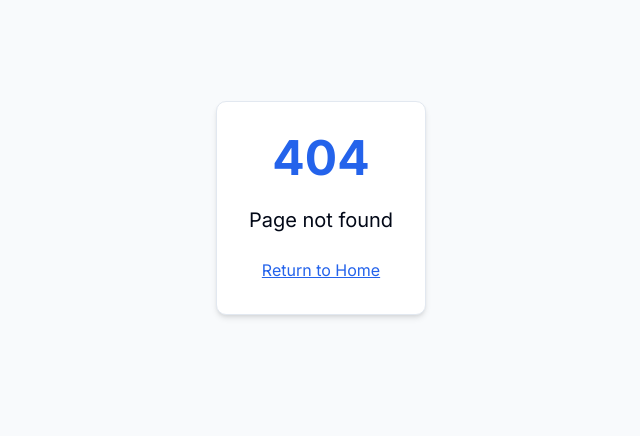
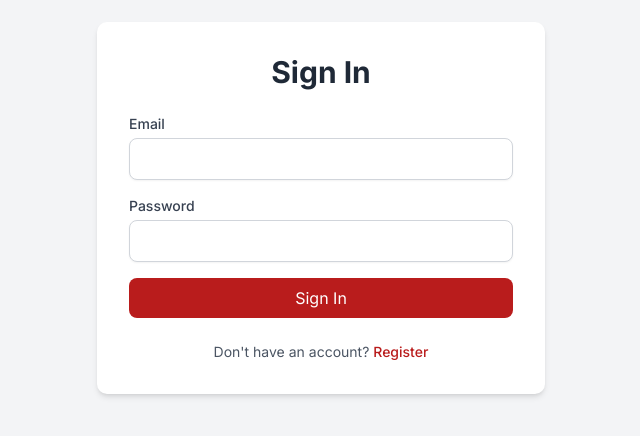
Before and after one commit to SurafelTeka/Visit-Oromiya, a React (Vite) app: page /signin-register in a window 1280 px wide. Before the commit this address had no page. Shown: the part 192-628 px from the top of the page, without its empty margins (319-959 px from the left). Built offline with nearby package versions, Linux system fonts and the light colour scheme.

Commit message:
packages page and destiantion page footer, fixed routes

```diff
--- a/src/App.tsx
+++ b/src/App.tsx
@@ -9,7 +9,9 @@ import Admin from "./pages/Admin";
 import NotFound from "./pages/NotFound";
 import Destinations from "./pages/Destinations";
 import PackageDetail from "./pages/PackageDetail";
-import Checkout from "./pages/Checkout";
+import Checkout from "./pages/CheckoutPage"; // Note: You have Checkout and CheckoutPage imported, might be a duplicate
+import TourPackages from "./components/TourPackages"; // Correctly imported
+import SignInRegisterPage from "./pages/SignInRegisterPage";
 import Ecommerce from "./pages/Ecommerce";
 import ProductPage from "./pages/ProductPage";
 import Login from "./pages/Login";
@@ -21,7 +23,7 @@ import TodaysPicks from "./pages/TodaysPicks";
 import NewArrivals from "./pages/NewArrivals";
 import CulturalFinds from "./pages/CulturalFinds";
 import HandmadeTreasures from "./pages/HandmadeTreasures";
-import CheckoutPage from "./pages/CheckoutPage";
+import CheckoutPage from "./pages/CheckoutPage"; // Duplicate import if Checkout is the same
 import ChapaSuccess from "./pages/ChapaSuccess";
 import ChapaFail from "./pages/ChapaFail";
 
@@ -41,8 +43,11 @@ const App = () => (
               <Route path="/destination/:id" element={<Destinations />} />
               <Route path="/ecommerce" element={<Ecommerce />} />
               <Route path="/package/:id" element={<PackageDetail />} />
-              <Route path="/packages" element={<Index />} />
-              <Route path="/checkout/" element={<CheckoutPage />} />
+              {/* REMOVED: <Route path="/packages" element={<Index />} /> */}
+              <Route path="/packages" element={<TourPackages />} />{" "}
+              {/* KEPT THIS ONE */}
+              <Route path="/checkout/" element={<CheckoutPage />} />{" "}
+              {/* Assuming this is the correct CheckoutPage */}
               <Route path="/admin" element={<Admin />} />
               <Route path="*" element={<NotFound />} />
               <Route path="/product/:id" element={<ProductPage />} />
@@ -51,12 +56,15 @@ const App = () => (
               <Route path="/todays-picks" element={<TodaysPicks />} />
               <Route path="/new-arrivals" element={<NewArrivals />} />
               <Route path="/cultural-finds" element={<CulturalFinds />} />
-              <Route path="/handmade-treasures" element={<HandmadeTreasures />} />
-
+              <Route
+                path="/handmade-treasures"
+                element={<HandmadeTreasures />}
+              />
               <Route path="/login" element={<Login />} />
               <Route path="/register" element={<Register />} />
               <Route path="/success" element={<ChapaSuccess />} />
               <Route path="/fail" element={<ChapaFail />} />
+              <Route path="/signin-register" element={<SignInRegisterPage />} />
             </Routes>
           </BrowserRouter>
         </CartProvider>
--- a/src/components/ProductPageHeader.tsx
+++ b/src/components/ProductPageHeader.tsx
@@ -1,15 +1,15 @@
 import React, { useState, useEffect } from "react";
 import { useNavigate } from "react-router-dom";
-import { useCart } from "../hooks/useCart";
 import { ShoppingCart, MapPin } from "lucide-react";
-import RequestItemModal from "./RequestItemModal"; // Import the modal component
+import RequestItemModal from "./RequestItemModal";
+import { useCart } from "../hooks/useCart"; // Assuming this is defined elsewhere
 
 const ProductPageHeader: React.FC = () => {
   const navigate = useNavigate();
   const { cartItems, getCartCount } = useCart();
   const [location, setLocation] = useState<string>("Deliver to...");
   const [error, setError] = useState<string | null>(null);
-  const [showRequestModal, setShowRequestModal] = useState(false); // State for modal visibility
+  const [showRequestModal, setShowRequestModal] = useState(false);
 
   useEffect(() => {
     const getLocation = () => {
@@ -32,7 +32,6 @@ const ProductPageHeader: React.FC = () => {
             }
             const data = await response.json();
             if (data) {
-              // Compose a general address string
               const addressParts = [
                 data.locality,
                 data.principalSubdivision,
@@ -48,7 +47,6 @@ const ProductPageHeader: React.FC = () => {
           }
         },
         (err) => {
-          // Handle errors
           setLocation("Deliver to Location Denied");
         }
       );
@@ -62,21 +60,13 @@ const ProductPageHeader: React.FC = () => {
     email?: string;
     description: string;
   }) => {
-    // In a real application, you would send this data to your backend
     console.log("Item Request Submitted:", data);
-    // The modal itself handles the "We will get back to you" message and closing
   };
 
   return (
     <header className="sticky top-0 z-50 bg-white shadow-md">
-      {/* Top navigation */}
-      {/* Changed to flex-wrap to allow elements to wrap on smaller screens */}
-      {/* justify-between ensures space is distributed when not wrapped */}
       <div className="flex flex-wrap items-center justify-between px-6 py-4 max-w-7xl mx-auto">
-        {/* Left Section: Logo, Deliver To, Request Item Button */}
-        {/* Added mb-4 for spacing when items wrap on small screens */}
         <div className="flex items-center mb-4 sm:mb-0">
-          {/* Logo */}
           <div
             onClick={() => navigate("/")}
             className="text-2xl font-bold text-red-700 cursor-pointer mr-4"
@@ -84,8 +74,6 @@ const ProductPageHeader: React.FC = () => {
             Zenbil Vendor
           </div>
 
-          {/* Deliver to */}
-          {/* hidden md:flex to hide on small devices, flex-shrink-0 to prevent shrinking */}
           <button
             onClick={() => window.location.reload()}
             className="hidden md:flex items-center gap-2 text-sm text-gray-700 bg-gray-100 hover:bg-gray-200 border border-gray-200 rounded-full px-4 py-1 shadow-sm transition-colors duration-150 focus:outline-none focus:ring-2 focus:ring-red-400 mr-4 flex-shrink-0"
@@ -97,8 +85,6 @@ const ProductPageHeader: React.FC = () => {
             </span>
           </button>
 
-          {/* Request Item Button */}
-          {/* flex to always show, flex-shrink-0 to prevent shrinking */}
           <button
             onClick={() => setShowRequestModal(true)}
             className="flex bg-red-700 text-white px-4 py-2 rounded-full text-sm font-medium hover:bg-red-800 transition-colors flex-shrink-0"
@@ -107,11 +93,6 @@ const ProductPageHeader: React.FC = () => {
           </button>
         </div>
 
-        {/* Search Bar */}
-        {/* w-full on small, flex-grow on large to take space */}
-        {/* order-last on small devices to push it to the bottom line */}
-        {/* sm:order-none to revert to normal order on larger screens */}
-        {/* mt-4 for spacing on small screens, px-0 to remove default horizontal padding */}
         <div className="w-full order-last sm:order-none sm:w-auto flex-grow max-w-lg mt-4 sm:mt-0 px-0 sm:px-4">
           <input
             type="text"
@@ -120,13 +101,14 @@ const ProductPageHeader: React.FC = () => {
           />
         </div>
 
-        {/* Right-side buttons (Sign In, Cart) */}
-        {/* ml-auto pushes them to the far right on the current line */}
         <div className="flex items-center space-x-6 text-sm font-medium text-gray-700 ml-auto flex-shrink-0">
-          <button className="hover:text-red-600 hidden sm:block">
+          {/* Sign In Button: Added onClick to navigate */}
+          <button
+            className="hidden sm:block hover:text-red-600"
+            onClick={() => navigate("/signin-register")}
+          >
             Sign In
-          </button>{" "}
-          {/* Hidden on very small screens to save space */}
+          </button>
           <button
             onClick={() => navigate("/cart")}
             className="relative hover:text-red-600 flex items-center"
@@ -142,7 +124,6 @@ const ProductPageHeader: React.FC = () => {
         </div>
       </div>
 
-      {/* Promo bar */}
       <div className="bg-red-700 text-white text-sm px-6 py-2">
         <div className="max-w-7xl mx-auto flex gap-x-6 overflow-x-auto whitespace-nowrap">
           <span
@@ -178,7 +159,6 @@ const ProductPageHeader: React.FC = () => {
         </div>
       </div>
 
-      {/* Request Item Modal */}
       {showRequestModal && (
         <RequestItemModal
           onClose={() => setShowRequestModal(false)}
--- a/src/components/TourPackages.tsx
+++ b/src/components/TourPackages.tsx
@@ -12,6 +12,9 @@ import {
   Building2,
 } from "lucide-react";
 import { useNavigate } from "react-router-dom";
+import Navigation from "@/components/Navigation"; // Import Navigation
+import ECommerceFooter from "@/components/ECommerceFooter"; // Import ECommerceFooter
+import ChatBar from "@/components/ChatBar"; // Import ChatBar
 
 const TourPackages: React.FC = () => {
   const navigate = useNavigate();
@@ -137,18 +140,20 @@ const TourPackages: React.FC = () => {
   };
 
   return (
-    <section id="packages" className="py-16 bg-white">
-      <div className="container mx-auto px-4">
-        <div className="text-center mb-12">
-          <h2 className="text-4xl font-bold text-gray-800 mb-4">
-            Exclusive Tour Packages
-          </h2>
-          <p className="text-xl text-gray-600 max-w-2xl mx-auto">
+    <div className="min-h-screen">
+      <Navigation /> {/* Add Navigation component at the top */}
+      {/* Tour Packages specific banner (like the one in Destinations) */}
+      <div className="bg-red-600 text-white py-16">
+        <div className="container mx-auto px-4 text-center">
+          <h1 className="text-5xl font-bold mb-4">Exclusive Tour Packages</h1>
+          <p className="text-xl max-w-2xl mx-auto">
             Carefully crafted experiences that showcase the best of Oromia with
             expert guides and premium accommodations.
           </p>
         </div>
-
+      </div>
+      <section id="packages" className="py-16 bg-white">
+        <div className="container mx-auto px-4">
           <div className="grid md:grid-cols-3 gap-8">
             {packages.map((pkg) => (
               <Card
@@ -167,7 +172,9 @@ const TourPackages: React.FC = () => {
                   <div className="absolute top-4 right-4 bg-white rounded-full px-2 py-1 flex items-center space-x-1">
                     <Star className="h-4 w-4 text-yellow-400 fill-current" />
                     <span className="text-sm font-semibold">{pkg.rating}</span>
-                  <span className="text-xs text-gray-500">({pkg.reviews})</span>
+                    <span className="text-xs text-gray-500">
+                      ({pkg.reviews})
+                    </span>
                   </div>
                 </div>
 
@@ -252,7 +259,7 @@ const TourPackages: React.FC = () => {
 
           <div className="text-center mt-12">
             <Button
-            onClick={() => navigate("/packages")}
+              onClick={() => navigate("/packages")} // This button navigates to the same page, typically it would navigate to a different view like "all packages" if this is a section. If this IS the full packages page, you might remove it or change its functionality.
               className="bg-red-600 hover:bg-red-700 text-white px-8 py-3 text-lg"
             >
               View All Packages
@@ -260,6 +267,9 @@ const TourPackages: React.FC = () => {
           </div>
         </div>
       </section>
+      <ECommerceFooter /> {/* Add ECommerceFooter component at the bottom */}
+      <ChatBar /> {/* Add ChatBar component */}
+    </div>
   );
 };
 
--- a/src/pages/Destinations.tsx
+++ b/src/pages/Destinations.tsx
@@ -3,7 +3,8 @@ import { Card, CardContent, CardHeader, CardTitle } from "@/components/ui/card";
 import { Button } from "@/components/ui/button";
 import { MapPin, Star, MessageCircle } from "lucide-react";
 import Navigation from "@/components/Navigation";
-import Footer from "@/components/Footer";
+// import Footer from "@/components/Footer"; // REMOVED the old Footer import
+import ECommerceFooter from "@/components/ECommerceFooter"; // IMPORTED the ECommerceFooter
 import ChatBar from "@/components/ChatBar";
 
 const Destinations: React.FC = () => {
@@ -152,11 +153,10 @@ const Destinations: React.FC = () => {
     window.dispatchEvent(chatEvent);
   };
 
-
   return (
     <div className="min-h-screen">
       <Navigation />
-
+      {/* This is your specific Destinations page banner, it will remain here */}
       <div className="bg-red-600 text-white py-16">
         <div className="container mx-auto px-4 text-center">
           <h1 className="text-5xl font-bold mb-4">
@@ -168,13 +168,12 @@ const Destinations: React.FC = () => {
           </p>
         </div>
       </div>
-
       <div className="container mx-auto px-4 py-12">
         <div className="grid md:grid-cols-2 lg:grid-cols-3 gap-8">
           {destinations.map((destination) => (
             <Card
               key={destination.id}
-              className="overflow-hidden hover:shadow-xl transition-all duration-300 border-2 hover:border-green-200"
+              className="overflow-hidden hover:shadow-2xl transition-all duration-300 border-2 hover:border-green-200"
             >
               <div className="relative h-48">
                 <img
@@ -243,8 +242,7 @@ const Destinations: React.FC = () => {
           ))}
         </div>
       </div>
-
-      <Footer />
+      <ECommerceFooter /> {/* Replaced Footer with ECommerceFooter */}
       <ChatBar />
     </div>
   );
--- /dev/null
+++ b/src/pages/SignInRegisterPage.tsx
@@ -0,0 +1,145 @@
+import React, { useState } from "react";
+
+const SignInRegisterPage: React.FC = () => {
+  const [isRegistering, setIsRegistering] = useState(false);
+
+  const handleSignIn = (e: React.FormEvent) => {
+    e.preventDefault();
+    // Add your sign-in logic here
+    console.log("Signing in...");
+    alert("Sign In functionality coming soon!");
+  };
+
+  const handleRegister = (e: React.FormEvent) => {
+    e.preventDefault();
+    // Add your registration logic here
+    console.log("Registering...");
+    alert("Registration functionality coming soon!");
+  };
+
+  return (
+    <div className="flex items-center justify-center min-h-screen bg-gray-100">
+      <div className="bg-white p-8 rounded-lg shadow-md w-full max-w-md">
+        <h2 className="text-3xl font-bold text-center mb-6 text-gray-800">
+          {isRegistering ? "Create Account" : "Sign In"}
+        </h2>
+
+        {isRegistering ? (
+          <form onSubmit={handleRegister} className="space-y-4">
+            <div>
+              <label
+                htmlFor="name"
+                className="block text-sm font-medium text-gray-700"
+              >
+                Name
+              </label>
+              <input
+                type="text"
+                id="name"
+                className="mt-1 block w-full px-3 py-2 border border-gray-300 rounded-md shadow-sm focus:outline-none focus:ring-red-500 focus:border-red-500"
+                required
+              />
+            </div>
+            <div>
+              <label
+                htmlFor="regEmail"
+                className="block text-sm font-medium text-gray-700"
+              >
+                Email
+              </label>
+              <input
+                type="email"
+                id="regEmail"
+                className="mt-1 block w-full px-3 py-2 border border-gray-300 rounded-md shadow-sm focus:outline-none focus:ring-red-500 focus:border-red-500"
+                required
+              />
+            </div>
+            <div>
+              <label
+                htmlFor="regPassword"
+                className="block text-sm font-medium text-gray-700"
+              >
+                Password
+              </label>
+              <input
+                type="password"
+                id="regPassword"
+                className="mt-1 block w-full px-3 py-2 border border-gray-300 rounded-md shadow-sm focus:outline-none focus:ring-red-500 focus:border-red-500"
+                required
+              />
+            </div>
+            <button
+              type="submit"
+              className="w-full bg-red-700 text-white py-2 px-4 rounded-md hover:bg-red-800 focus:outline-none focus:ring-2 focus:ring-red-500 focus:ring-offset-2 transition-colors"
+            >
+              Register
+            </button>
+          </form>
+        ) : (
+          <form onSubmit={handleSignIn} className="space-y-4">
+            <div>
+              <label
+                htmlFor="email"
+                className="block text-sm font-medium text-gray-700"
+              >
+                Email
+              </label>
+              <input
+                type="email"
+                id="email"
+                className="mt-1 block w-full px-3 py-2 border border-gray-300 rounded-md shadow-sm focus:outline-none focus:ring-red-500 focus:border-red-500"
+                required
+              />
+            </div>
+            <div>
+              <label
+                htmlFor="password"
+                className="block text-sm font-medium text-gray-700"
+              >
+                Password
+              </label>
+              <input
+                type="password"
+                id="password"
+                className="mt-1 block w-full px-3 py-2 border border-gray-300 rounded-md shadow-sm focus:outline-none focus:ring-red-500 focus:border-red-500"
+                required
+              />
+            </div>
+            <button
+              type="submit"
+              className="w-full bg-red-700 text-white py-2 px-4 rounded-md hover:bg-red-800 focus:outline-none focus:ring-2 focus:ring-red-500 focus:ring-offset-2 transition-colors"
+            >
+              Sign In
+            </button>
+          </form>
+        )}
+
+        <p className="mt-6 text-center text-sm text-gray-600">
+          {isRegistering ? (
+            <>
+              Already have an account?{" "}
+              <button
+                onClick={() => setIsRegistering(false)}
+                className="font-medium text-red-700 hover:text-red-600"
+              >
+                Sign In
+              </button>
+            </>
+          ) : (
+            <>
+              Don't have an account?{" "}
+              <button
+                onClick={() => setIsRegistering(true)}
+                className="font-medium text-red-700 hover:text-red-600"
+              >
+                Register
+              </button>
+            </>
+          )}
+        </p>
+      </div>
+    </div>
+  );
+};
+
+export default SignInRegisterPage;
```
Lines whose indentation alone changed are shown as unchanged.
